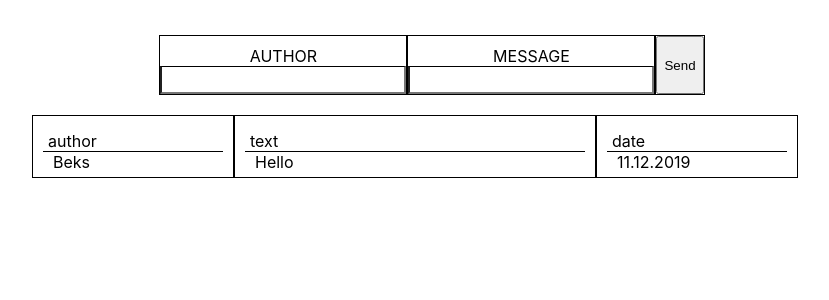
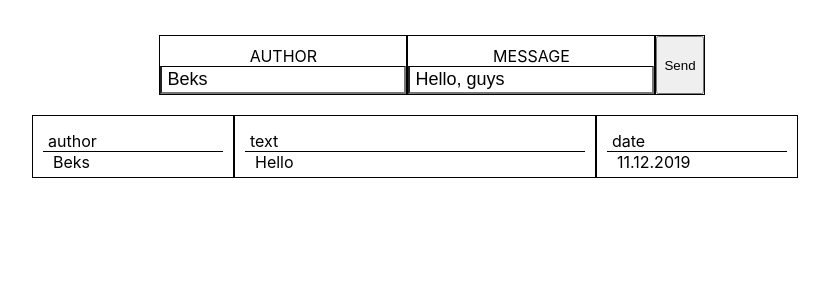
Before and after one commit to PEnluQ/lab_60_Beksultan_Kadyrbekov_Kutman_Sulaimanov, a React (Create React App) app: page / in a window 1280 px wide. Shown: the top 300 px of the page, without its empty margins (208-1037 px from the left). Built offline with nearby package versions, Linux system fonts and the light colour scheme.

Commit message:
enabled two-way binding to inputs in the form

```diff
--- a/src/components/MessageSend/MessageSend.js
+++ b/src/components/MessageSend/MessageSend.js
@@ -5,9 +5,9 @@ const MessageSend = (props) => {
     return (
         <div className='MessageSend'>
             <form action="#" onSubmit={props.Submit}>
-                <div className='SendWrapper'><span>author </span><input type="text"/></div>
-                <div className='SendWrapper'><span>message </span><input type="text"/></div>
-                <div className='SendWrapper'><button>Send</button></div>
+                <div className='SendWrapper'><span>author </span><input type="text" onChange={props.authorChange} value={props.authorValue}/></div>
+                <div className='SendWrapper'><span>message </span><input type="text" onChange={props.textChange} value={props.textValue}/></div>
+                <div className='SendWrapper'><button type='submit'>Send</button></div>
             </form>
         </div>
     );
--- a/src/container/Messenger/Messenger.js
+++ b/src/container/Messenger/Messenger.js
@@ -3,11 +3,35 @@ import MessageSend from "../../components/MessageSend/MessageSend";
 import Messages from "../../components/Messages/Messages";
 
 class Messenger extends Component {
+    state = {
+        currentMessage: {author: 'Beks', message: 'Hello, guys'},
+    };
+    submitMessage = (event) => {
+        event.preventDefault();
+        console.log('hello');
+    };
+    changeAuthor = (event) => {
+        const currentMessage = {...this.state.currentMessage};
+        currentMessage.author = event.target.value;
+        console.log(currentMessage);
+        this.setState({currentMessage}); //todo: have to check if it is correct way
+    };
+    changeText = (event) => {
+        const currentMessage = {...this.state.currentMessage};
+        currentMessage.message = event.target.value;
+        this.setState({currentMessage}) //todo: have to check if it is correct way
+    };
     render() {
         console.log('hello');
         return (
             <div className='Messenger'>
-                <MessageSend/>
+                <MessageSend
+                    Submit={(event) => this.submitMessage(event)}
+                    authorValue={this.state.currentMessage.author}
+                    textValue={this.state.currentMessage.message}
+                    authorChange={(event) => this.changeAuthor(event)}
+                    textChange={(event) => this.changeText(event)}
+                />
                 <Messages/>
             </div>
         );
```
